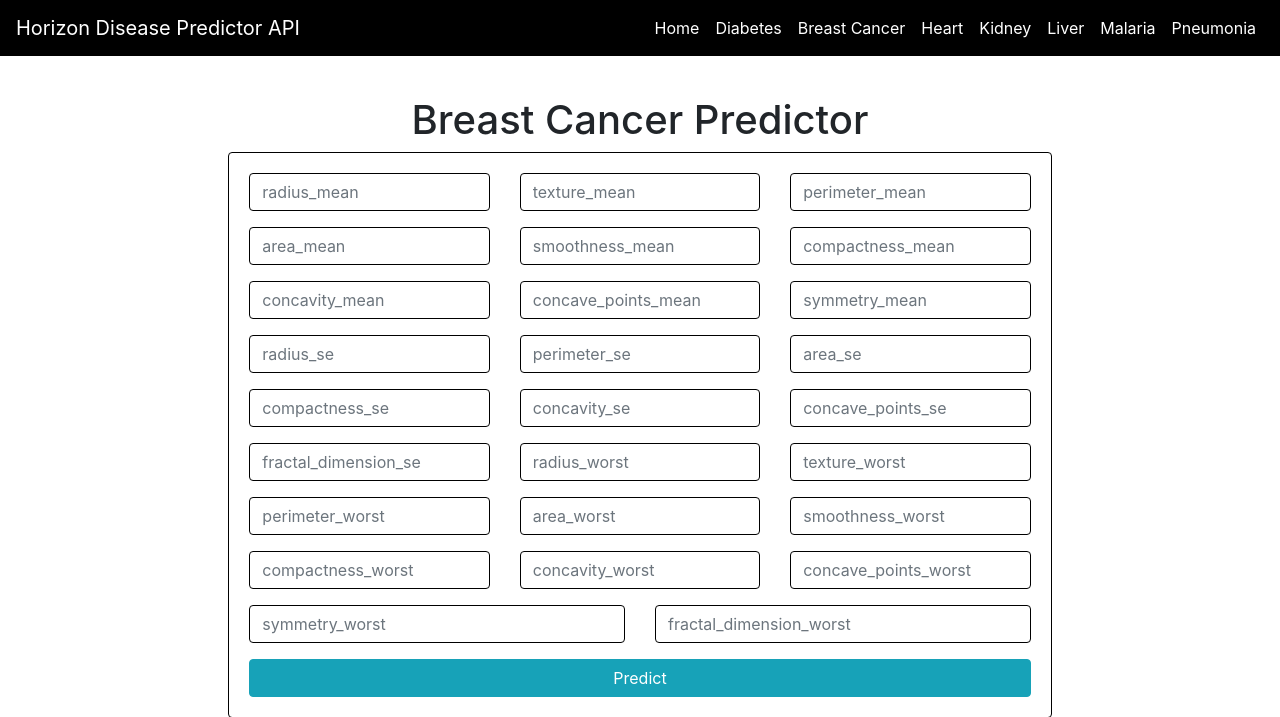
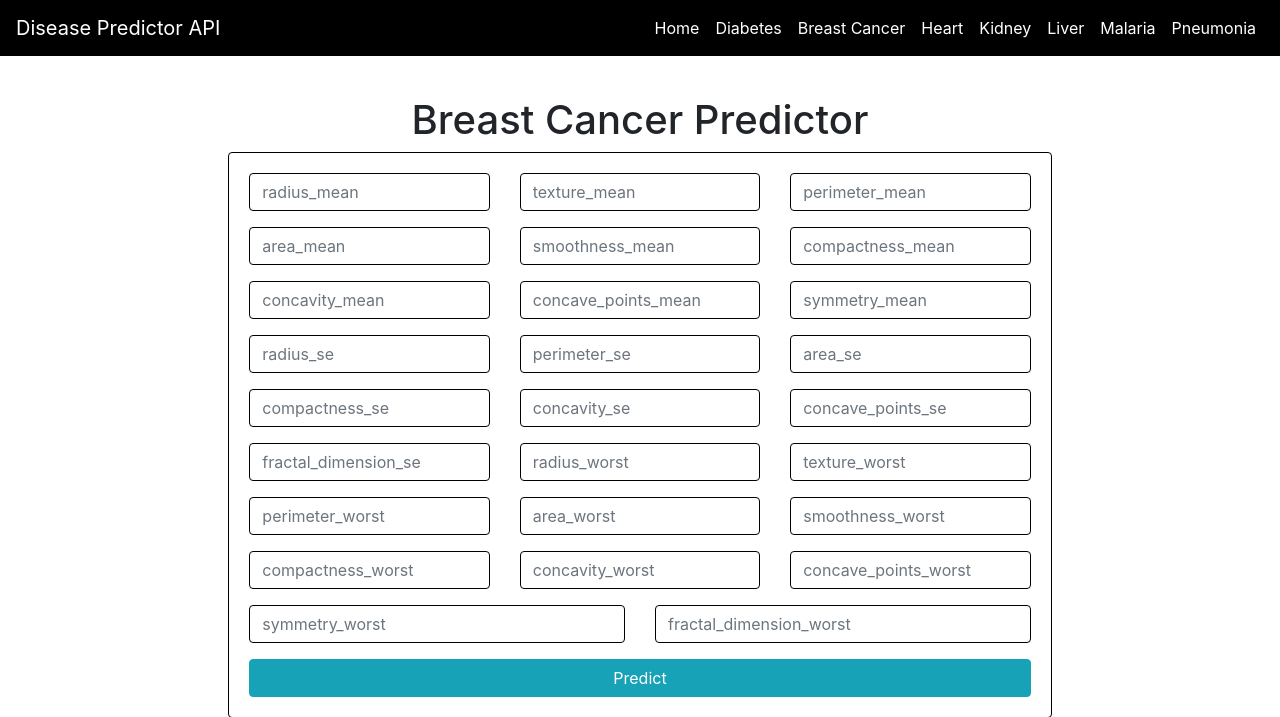
Before and after one commit to codeanzh/Disease-Predictor, a Flask app: page /cancer in a window 1280 px wide. Shown: the top 717 px of the page. Run offline with Flask 2, Linux system fonts and the light colour scheme; parts of the project's set-up code (start-up, migrations or seed data) failed here and were passed over; some libraries are stand-ins or nearby versions.

Commit message:
Webpage Completed

```diff
--- a/app/templates/main.html
+++ b/app/templates/main.html
@@ -37,7 +37,7 @@ footer{
 </head>
 <body>
 	<nav class="navbar navbar-expand-lg navbar-dark fixed-top bg-dark" style="background-color: black !important;">
-        <a class="navbar-brand" href="{{ url_for('home') }}">Horizon Disease Predictor API</a>
+        <a class="navbar-brand" href="{{ url_for('home') }}">Disease Predictor API</a>
         <button class="navbar-toggler" type="button" data-toggle="collapse" data-target="#navbarNav" aria-controls="navbarNav" aria-expanded="false" aria-label="Toggle navigation">
            <span class="navbar-toggler-icon"></span>
          </button>
```
